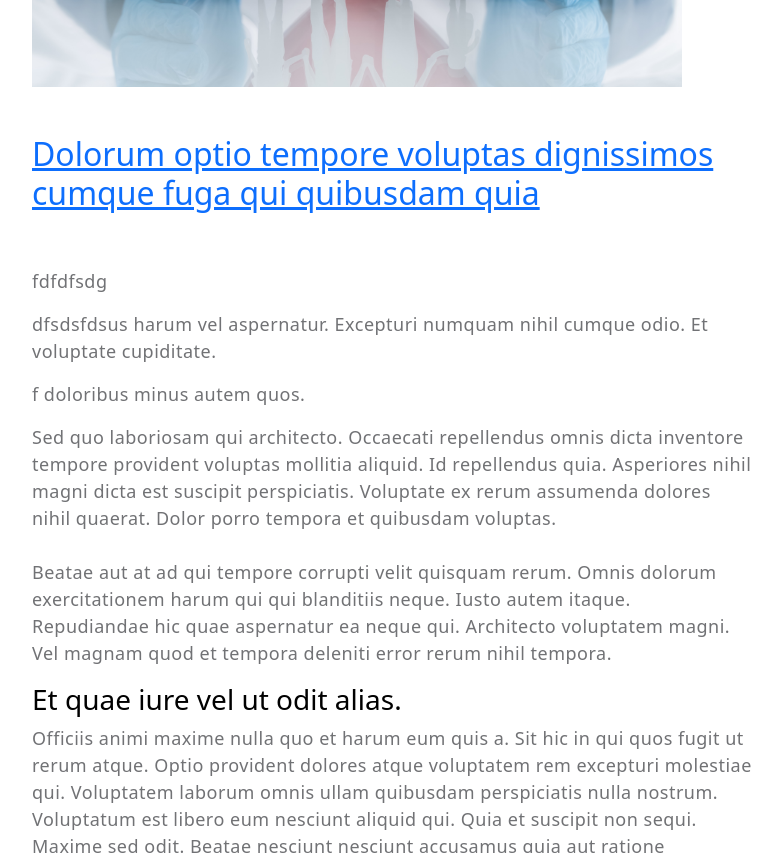
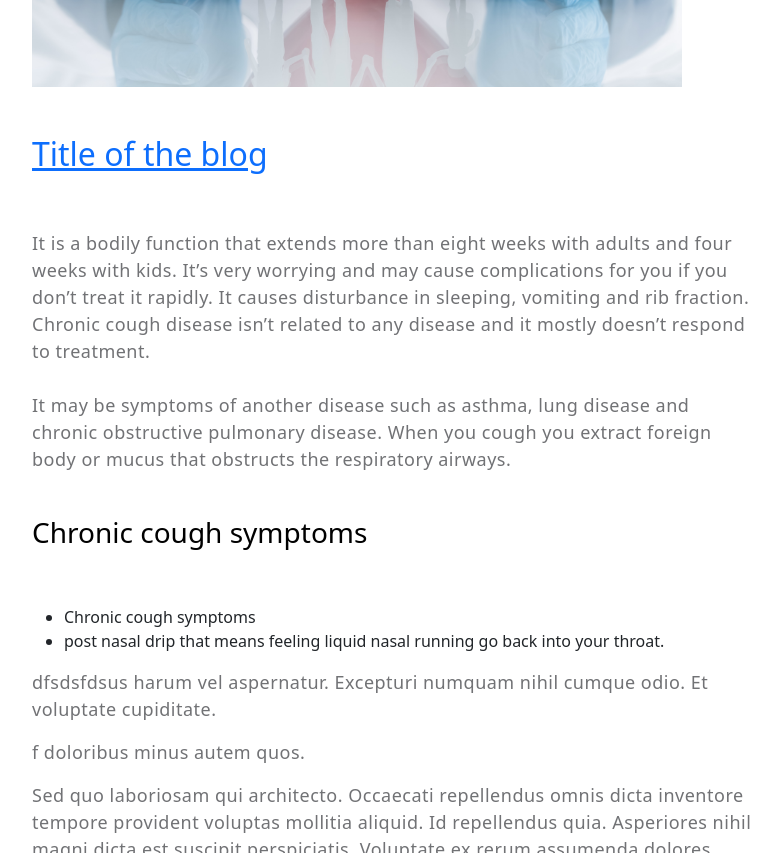
Before and after one commit to vitaurgentcare/primarycare, a plain HTML site: page heath-midic.html in a window 1280 px wide. Shown: the part 560-1413 px from the top of the page, without its empty margins (62-844 px from the left). Drawn offline with nearby package versions, Linux system fonts and the light colour scheme.

Commit message:
Update heath-midic.html

```diff
--- a/heath-midic.html
+++ b/heath-midic.html
@@ -9,7 +9,7 @@
         <meta name="viewport" content="width=device-width, initial-scale=1">
         <meta name="description" content="Learn about the importance of primary care and how to find a doctor who is right for you. Our blog covers a wide range of topics related to primary care, including preventive care, chronic disease management, and mental health care.">
         <meta name="author" content="">
-        <title>Blog Single Page | Primary Care</title>
+        <title>Health medic jfd | Primary Care</title>
 
         <link rel="preconnect" href="https://fonts.googleapis.com">
         <link rel="preconnect" href="https://fonts.gstatic.com" crossorigin>
@@ -64,13 +64,28 @@
           </div>
           <br><br>
           <h2 class="entry-title">
-          <a href="blog-single.html">Dolorum optio tempore voluptas dignissimos cumque fuga qui quibusdam quia</a></h2>
+          <a href="blog-single.html">Title of the blog </a></h2>
           <br><br>
           <div class="entry-content">
             <p>
-              fdfdfsdg
+              It is a bodily function that extends more than eight weeks with adults and four weeks with kids.
+
+It’s very worrying and may cause complications for you if you don’t treat it rapidly.
+
+It causes disturbance in sleeping, vomiting and rib fraction. Chronic cough disease isn’t related to any disease and it mostly doesn’t respond to treatment.
+                <br><br>
+                It may be symptoms of another disease such as asthma, lung disease and chronic obstructive pulmonary disease.
+
+When you cough you extract foreign body or mucus that obstructs the respiratory airways.
+                <br><br>
+
             </p>
-
+            <h3>Chronic cough symptoms </h3>
+              <br><br>
+              <ul>
+                  <li>Chronic cough symptoms </li>
+                  <li> post nasal drip that means feeling liquid nasal running go back into your throat.</li>
+              </ul>
             <p>
               dfsdsfdsus harum vel aspernatur. Excepturi numquam nihil cumque odio. Et voluptate cupiditate.
             </p>
```
